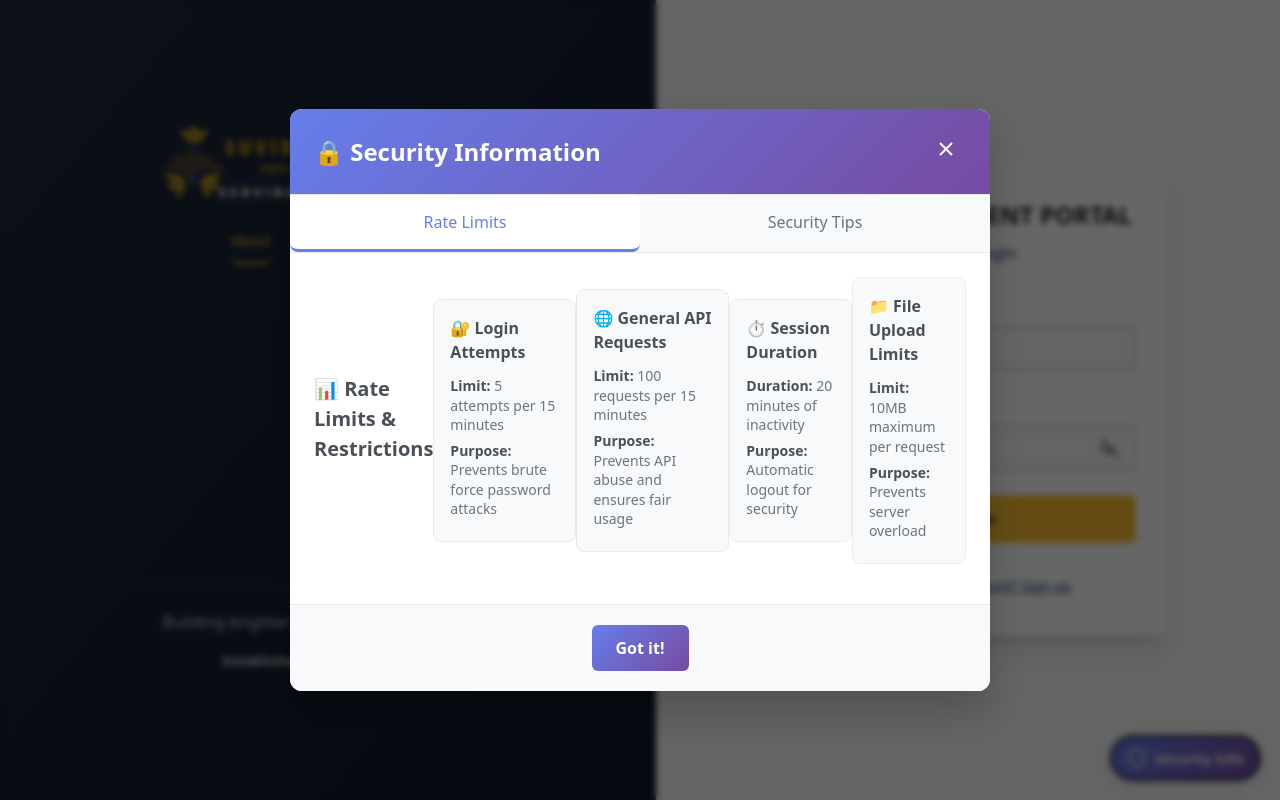
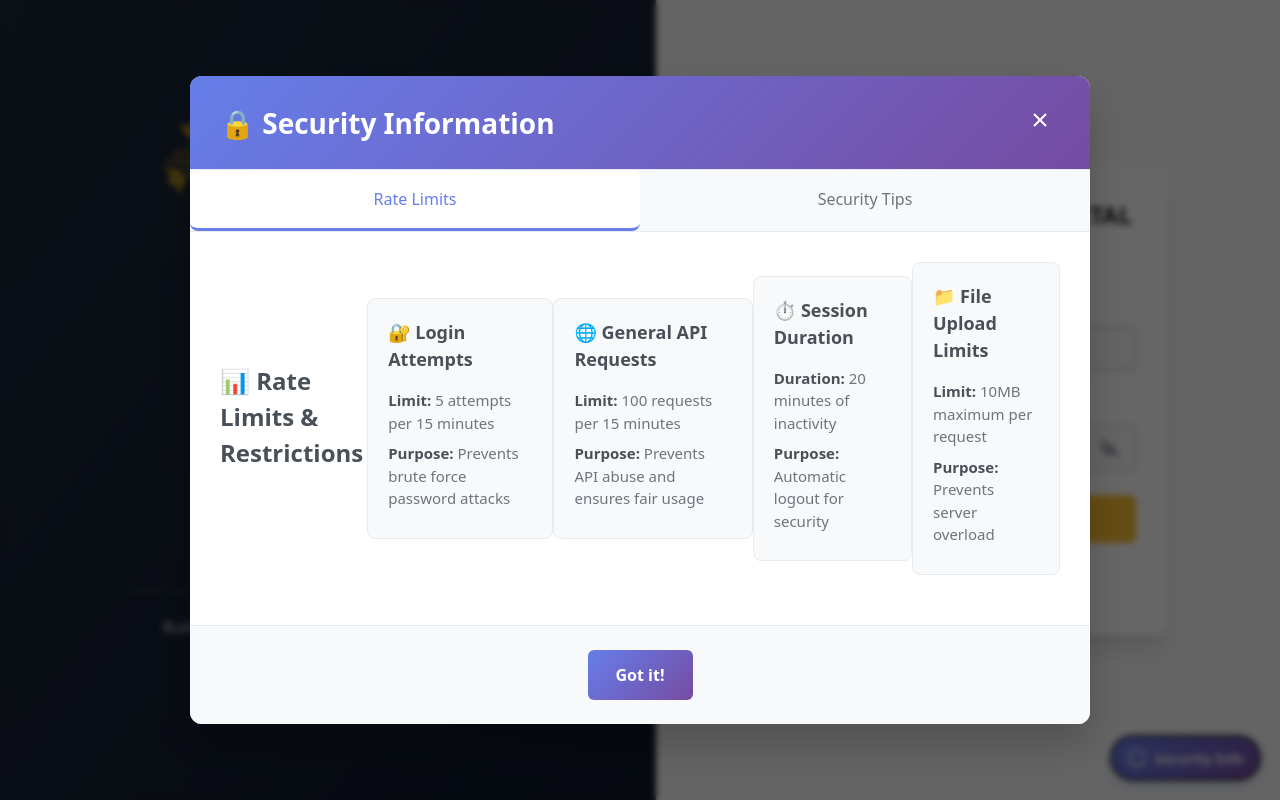
Before and after one commit to VedantGadge/Suvidha-TPO, a React (Vite) app in the folder TPO-System/: page / in a window 1280 px wide. Both pictures are taken after a click on the button "Security Info". Built offline with nearby package versions, Linux system fonts and the light colour scheme.

Commit message:
security info

```diff
--- a/TPO-System/src/components/SecurityInfoModal.css
+++ b/TPO-System/src/components/SecurityInfoModal.css
@@ -16,9 +16,9 @@
 .security-modal {
   background: white;
   border-radius: 12px;
-  width: 90%;
-  max-width: 700px;
-  max-height: 90vh;
+  width: 95%;
+  max-width: 900px;
+  max-height: 95vh;
   overflow: hidden;
   box-shadow: 0 20px 40px rgba(0, 0, 0, 0.2);
   animation: modalSlideIn 0.3s ease-out;
@@ -40,7 +40,7 @@
   display: flex;
   justify-content: space-between;
   align-items: center;
-  padding: 20px 24px;
+  padding: 24px 30px;
   border-bottom: 1px solid #e9ecef;
   background: linear-gradient(135deg, #667eea 0%, #764ba2 100%);
   color: white;
@@ -48,7 +48,7 @@
 
 .security-modal-header h2 {
   margin: 0;
-  font-size: 24px;
+  font-size: 28px;
   font-weight: 600;
 }
 
@@ -75,11 +75,12 @@
 
 .tab-button {
   flex: 1;
-  padding: 16px;
+  padding: 18px 20px;
   background: none;
   border: none;
   cursor: pointer;
   font-weight: 500;
+  font-size: 16px;
   color: #6c757d;
   transition: all 0.2s;
   border-bottom: 3px solid transparent;
@@ -98,15 +99,15 @@
 
 /* Content */
 .security-modal-content {
-  padding: 24px;
-  max-height: 400px;
+  padding: 30px;
+  max-height: 500px;
   overflow-y: auto;
 }
 
 .tab-content h3 {
-  margin: 0 0 20px 0;
+  margin: 0 0 24px 0;
   color: #495057;
-  font-size: 20px;
+  font-size: 24px;
   font-weight: 600;
 }
 
@@ -115,8 +116,8 @@
   background: #f8f9fa;
   border: 1px solid #e9ecef;
   border-radius: 8px;
-  padding: 16px;
-  margin-bottom: 16px;
+  padding: 20px;
+  margin-bottom: 20px;
   transition: box-shadow 0.2s;
 }
 
@@ -125,17 +126,17 @@
 }
 
 .security-card h4 {
-  margin: 0 0 12px 0;
+  margin: 0 0 16px 0;
   color: #495057;
-  font-size: 16px;
+  font-size: 18px;
   font-weight: 600;
 }
 
 .security-card p {
-  margin: 6px 0;
+  margin: 8px 0;
   color: #6c757d;
-  font-size: 14px;
-  line-height: 1.4;
+  font-size: 15px;
+  line-height: 1.5;
 }
 
 .security-card strong {
@@ -148,32 +149,32 @@
   background: linear-gradient(135deg, #667eea20, #764ba220);
   border: 1px solid #667eea40;
   border-radius: 8px;
-  padding: 16px;
-  margin-bottom: 16px;
+  padding: 20px;
+  margin-bottom: 20px;
 }
 
 .tip-card h4 {
-  margin: 0 0 12px 0;
+  margin: 0 0 16px 0;
   color: #495057;
-  font-size: 16px;
+  font-size: 18px;
   font-weight: 600;
 }
 
 .tip-card ul {
   margin: 0;
-  padding-left: 20px;
+  padding-left: 24px;
   color: #6c757d;
 }
 
 .tip-card li {
-  margin-bottom: 6px;
-  font-size: 14px;
-  line-height: 1.4;
+  margin-bottom: 8px;
+  font-size: 15px;
+  line-height: 1.5;
 }
 
 /* Footer */
 .security-modal-footer {
-  padding: 20px 24px;
+  padding: 24px 30px;
   border-top: 1px solid #e9ecef;
   background: #f8f9fa;
   text-align: center;
@@ -183,9 +184,10 @@
   background: linear-gradient(135deg, #667eea 0%, #764ba2 100%);
   color: white;
   border: none;
-  padding: 12px 24px;
+  padding: 14px 28px;
   border-radius: 6px;
   font-weight: 600;
+  font-size: 16px;
   cursor: pointer;
   transition: transform 0.2s;
 }
@@ -198,52 +200,63 @@
 /* Responsive */
 @media (max-width: 768px) {
   .security-modal {
-    width: 95%;
-    margin: 10px;
+    width: 98%;
+    margin: 5px;
+    max-height: 98vh;
   }
 
   .security-modal-header {
-    padding: 16px 20px;
+    padding: 20px 24px;
   }
 
   .security-modal-header h2 {
+    font-size: 22px;
+  }
+
+  .tab-button {
+    padding: 14px 12px;
+    font-size: 15px;
+  }
+
+  .security-modal-content {
+    padding: 24px;
+    max-height: 400px;
+  }
+
+  .tab-content h3 {
     font-size: 20px;
   }
 
-  .tab-button {
-    padding: 12px 8px;
-    font-size: 14px;
+  .security-card,
+  .tip-card {
+    padding: 16px;
+    margin-bottom: 16px;
   }
 
-  .security-modal-content {
-    padding: 20px;
-    max-height: 350px;
+  .security-card h4,
+  .tip-card h4 {
+    font-size: 16px;
   }
 
-  .tab-content h3 {
-    font-size: 18px;
-  }
-
-  .security-card,
-  .violation-card,
-  .tip-card {
-    padding: 12px;
+  .security-card p,
+  .tip-card li {
+    font-size: 14px;
   }
 }
 
 /* Scrollbar Styling */
 .security-modal-content::-webkit-scrollbar {
-  width: 6px;
+  width: 8px;
 }
 
 .security-modal-content::-webkit-scrollbar-track {
   background: #f1f1f1;
-  border-radius: 3px;
+  border-radius: 4px;
 }
 
 .security-modal-content::-webkit-scrollbar-thumb {
   background: #c1c1c1;
-  border-radius: 3px;
+  border-radius: 4px;
 }
 
 .security-modal-content::-webkit-scrollbar-thumb:hover {
```
